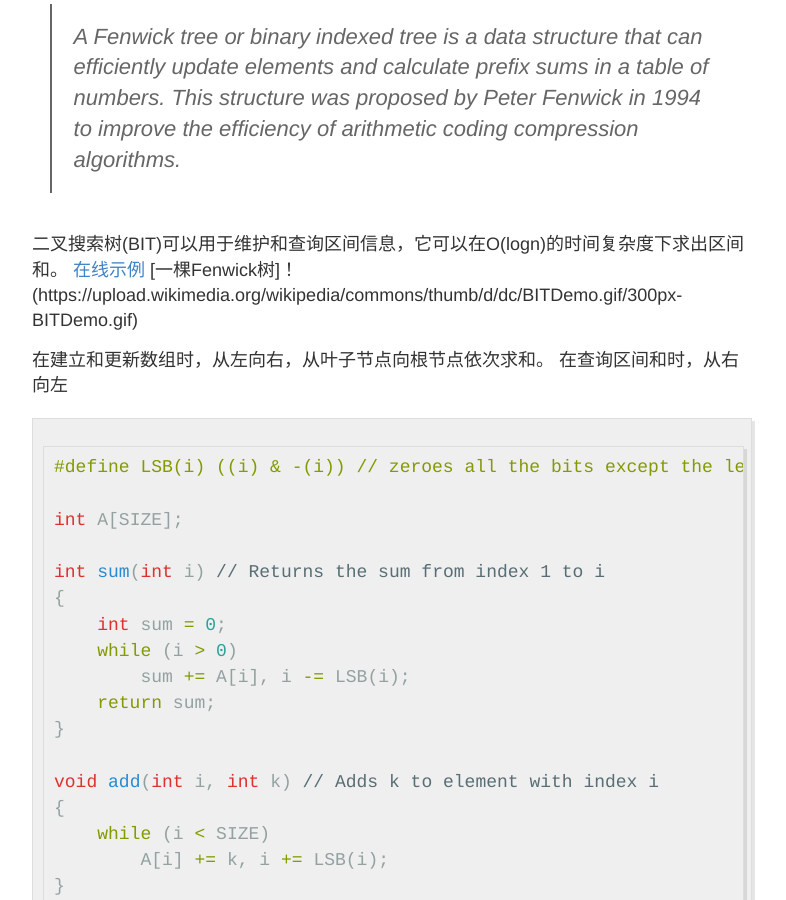
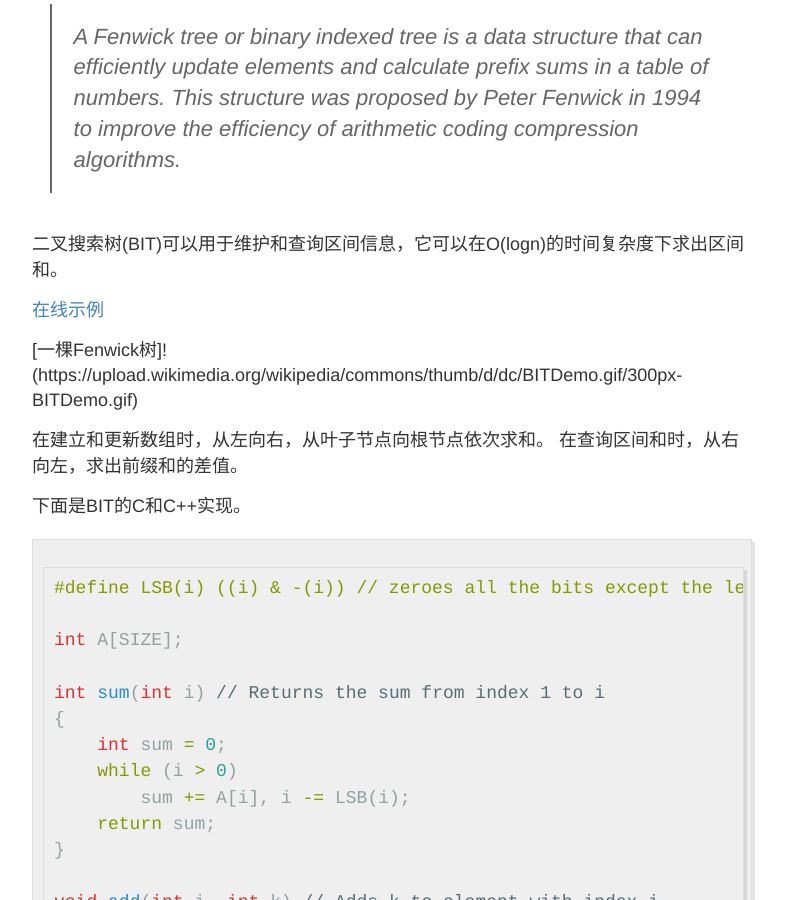
Before and after one commit to KevinACoder/kevinacoder.github.io.bkup2, a Jekyll site: the page built from _posts/2019-6-9-leetcode-binary-index-tree.md, in a window 1280 px wide and 900 px high, scrolled down 363 px. Shown: the whole window, without its empty margins (248-1034 px from the left). Built offline with Jekyll 4.4.1, drawn with Linux system fonts in a browser that asks for light colours.

Commit message:
update post

````diff
--- a/_posts/2019-6-9-leetcode-binary-index-tree.md
+++ b/_posts/2019-6-9-leetcode-binary-index-tree.md
@@ -8,12 +8,15 @@ title: LeetCode专题-二叉索引树(Binary Index Tree/Fenwick Tree)
 > A Fenwick tree or binary indexed tree is a data structure that can efficiently update elements and calculate prefix sums in a table of numbers. This structure was proposed by Peter Fenwick in 1994 to improve the efficiency of arithmetic coding compression algorithms.
 
 二叉搜索树(BIT)可以用于维护和查询区间信息，它可以在O(logn)的时间复杂度下求出区间和。
+
 [在线示例](https://visualgo.net/zh/fenwicktree)
-[一棵Fenwick树]！(https://upload.wikimedia.org/wikipedia/commons/thumb/d/dc/BITDemo.gif/300px-BITDemo.gif)
+
+[一棵Fenwick树]!(https://upload.wikimedia.org/wikipedia/commons/thumb/d/dc/BITDemo.gif/300px-BITDemo.gif)
 
 在建立和更新数组时，从左向右，从叶子节点向根节点依次求和。
-在查询区间和时，从右向左
+在查询区间和时，从右向左，求出前缀和的差值。
 
+下面是BIT的C和C++实现。
 ```c
 #define LSB(i) ((i) & -(i)) // zeroes all the bits except the least significant one
 
````
